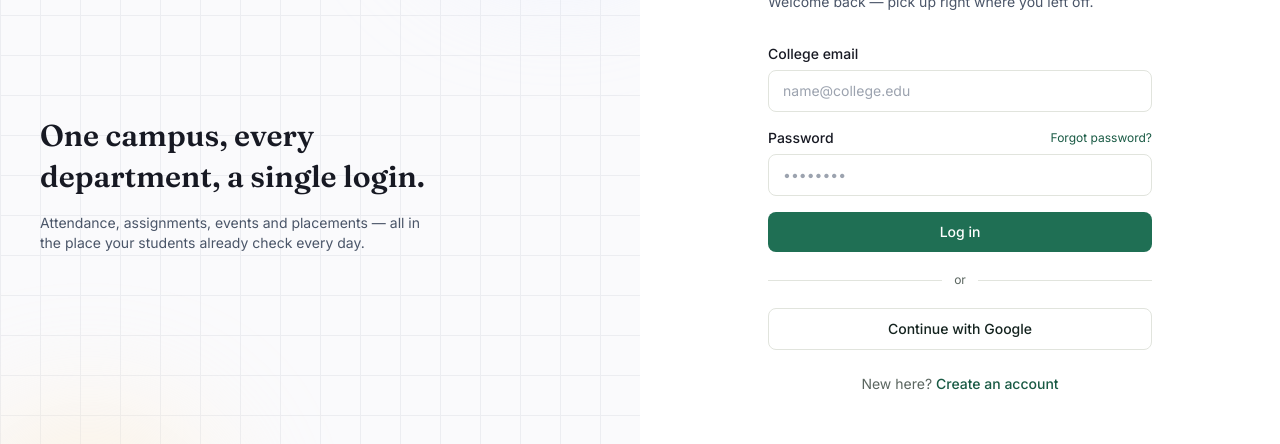
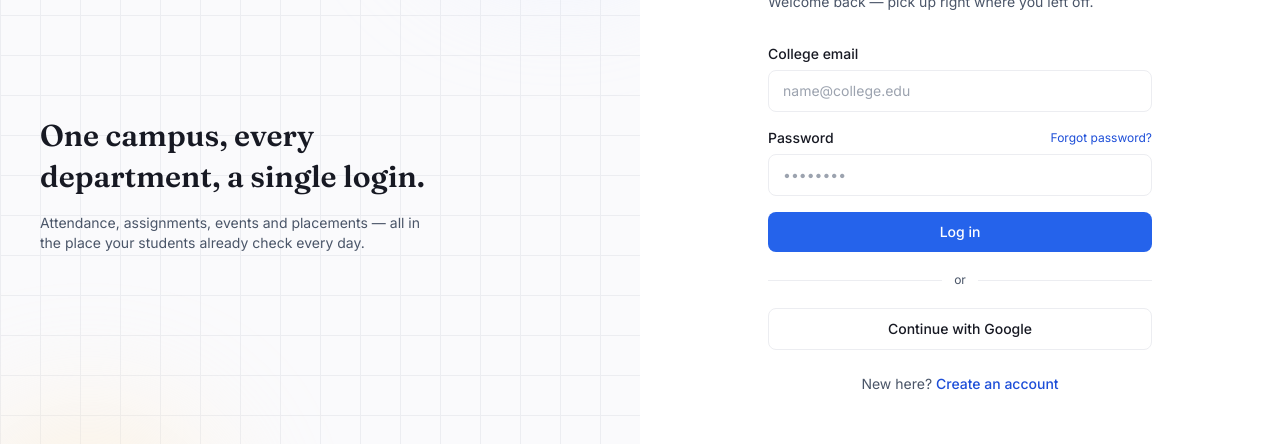
Before and after one commit to aryandeshpande11/DevFusion-Smart-_Campus-_Management_Platform, a React (Vite) app in the folder frontend/: page /login in a window 1280 px wide. Shown: the part 225-669 px from the top of the page. Built offline with nearby package versions, Linux system fonts and the light colour scheme; no server answers.

Commit message:
update theme colors and logo

```diff
--- a/frontend/src/components/common/AreaChart.jsx
+++ b/frontend/src/components/common/AreaChart.jsx
@@ -6,8 +6,8 @@ import React, { useMemo, useState } from "react";
 export default function AreaChart({
                                     data = [],
                                     height = 220,
-  accentColor = "#1F6F54",
-  accentColorEnd = "#C89B3C",
+                                    accentColor = "#2563EB",
+                                    accentColorEnd = "#FDBA4C",
                                     formatValue,
                                     activeIndex: controlledIndex,
                                   }) {
--- /dev/null
+++ b/frontend/src/components/common/Logo.jsx
@@ -0,0 +1,27 @@
+import React from "react";
+
+// AleBaple brand mark — a loose cluster of three shapes (square, circle,
+// dot) rather than an even grid, so it reads as its own thing instead of a
+// generic stock "app icon". Shared between the landing page and the
+// dashboard sidebar so the two surfaces feel like one product.
+export default function Logo({ size = 36 }) {
+    return (
+        <span
+            className="relative shrink-0 rounded-xl bg-white shadow-[0_1px_3px_rgba(23,25,35,0.15)]"
+            style={{ width: size, height: size }}
+        >
+      <span
+          className="absolute rounded-lg bg-brand-500"
+          style={{ width: size * 0.46, height: size * 0.46, left: size * 0.14, top: size * 0.14 }}
+      />
+      <span
+          className="absolute rounded-full bg-ink"
+          style={{ width: size * 0.3, height: size * 0.3, right: size * 0.12, bottom: size * 0.12 }}
+      />
+      <span
+          className="absolute rounded-full bg-gold-400"
+          style={{ width: size * 0.16, height: size * 0.16, right: size * 0.1, top: size * 0.1 }}
+      />
+    </span>
+    );
+}
--- a/frontend/tailwind.config.js
+++ b/frontend/tailwind.config.js
@@ -4,27 +4,28 @@ export default {
   darkMode: "class",
   theme: {
     extend: {
-      // campus brand palette — deep academic green + muted gold seal accent,
-      // kept away from the generic indigo/violet SaaS default. sky + rose are
-      // desaturated companions used only for stat-tile variety, not primary UI.
+      // AleBaple brand palette — matches the landing page: ink/white base,
+      // confident blue as the one primary color, warm gold used sparingly as
+      // a seal/accent (never a second primary). sky + rose stay desaturated
+      // companions for stat-tile variety only, not primary UI.
       colors: {
-        ink: "#14231F",
-        canvas: "#F6F7F3",
+        ink: "#171923",
+        canvas: "#F7F8FA",
         surface: "#FFFFFF",
-        border: "#E1E4DD",
-        muted: "#5B6660",
+        border: "#ECEDF1",
+        muted: "#4A5568",
         brand: {
-          50: "#EAF3EF",
-          100: "#CFE4DA",
-          300: "#6FA890",
-          500: "#1F6F54",
-          600: "#195A44",
-          700: "#134534",
+          50: "#EFF3FF",
+          100: "#DCE6FF",
+          300: "#93B4FA",
+          500: "#2563EB",
+          600: "#1D4ED8",
+          700: "#1E40AF",
         },
         gold: {
-          100: "#F3E6C5",
-          400: "#C89B3C",
-          600: "#9C7728",
+          100: "#FDF0D9",
+          400: "#FDBA4C",
+          600: "#B9821F",
         },
         sky: {
           50: "#EAF1F5",
```
Lines whose indentation alone changed are shown as unchanged.
